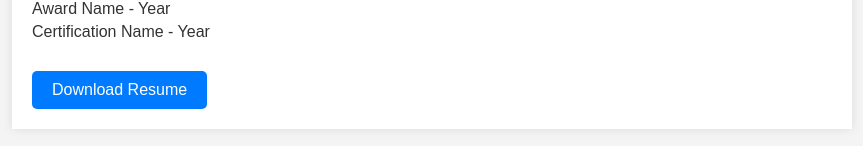
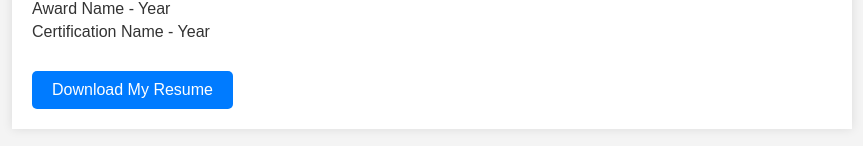
Before and after one commit to wqshmed/profile, a plain HTML site: page index.html in a window 1280 px wide. Shown: the part 1568-1714 px from the top of the page, without its empty margins (208-1071 px from the left). Drawn offline with Linux system fonts and the light colour scheme.

Commit message:
Update index.html

```diff
--- a/index.html
+++ b/index.html
@@ -82,7 +82,8 @@
         </div>
         <div class="summary">
             <h2>Summary</h2>
-            <p>Since 2013, I've been deeply involved in Java-based software development, working across diverse sectors like finance, academia, banking, and now retail at Kroger. Throughout my journey, I've led teams both locally and globally, using various models like remote, onsite, and hybrid. In my roles, I've taken on responsibilities including technical leadership and agile-based tasks like estimating and planning quarterly goals. I've led technical teams and provided production support, ensuring our solutions meet industry standards. I believe that learning in IT is continuous, so I strive to learn at every stage of my career. For further insight into my teamwork and achievements, I recommend checking my LinkedIn recommendations, where you'll find success stories from my experiences.</p>
+            <p>Since 2013, I've been deeply involved in Java-based software development, working across diverse sectors like finance, academia, banking, and now retail at Kroger. Throughout my journey, I've led teams both locally and globally, using various models like remote, onsite, and hybrid. In my roles, I've taken on responsibilities including technical leadership and agile-based tasks like estimating and planning quarterly goals. I've led technical teams and provided production support, ensuring our solutions meet industry standards. I believe that learning in IT is continuous, so I strive to learn at every stage of my career. For further insight into my teamwork and achievements, I recommend checking my LinkedIn recommendations, where you'll find success stories from my experiences.
+</p>
         </div>
         <section class="section">
             <h2>Contact Information</h2>
@@ -142,7 +143,7 @@
             </ul>
         </section>
         <div class="download-resume">
-            <a href="your-resume.pdf" download>Download Resume</a>
+            <a href="Sr Software Engineer Resume.pdf" download>Download My Resume</a>
         </div>
     </div>
 </body>
```
